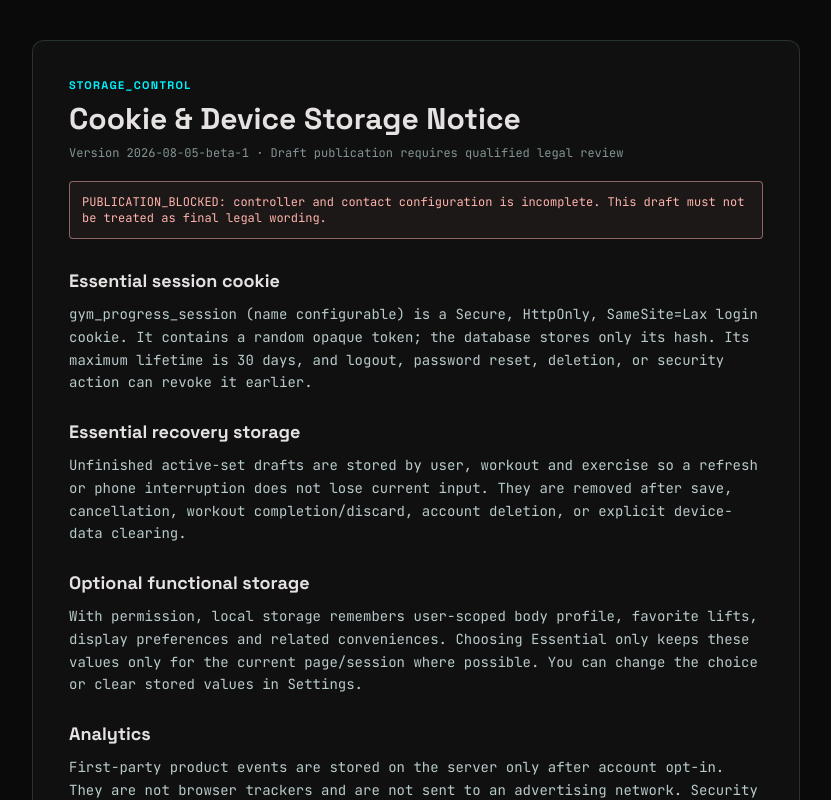
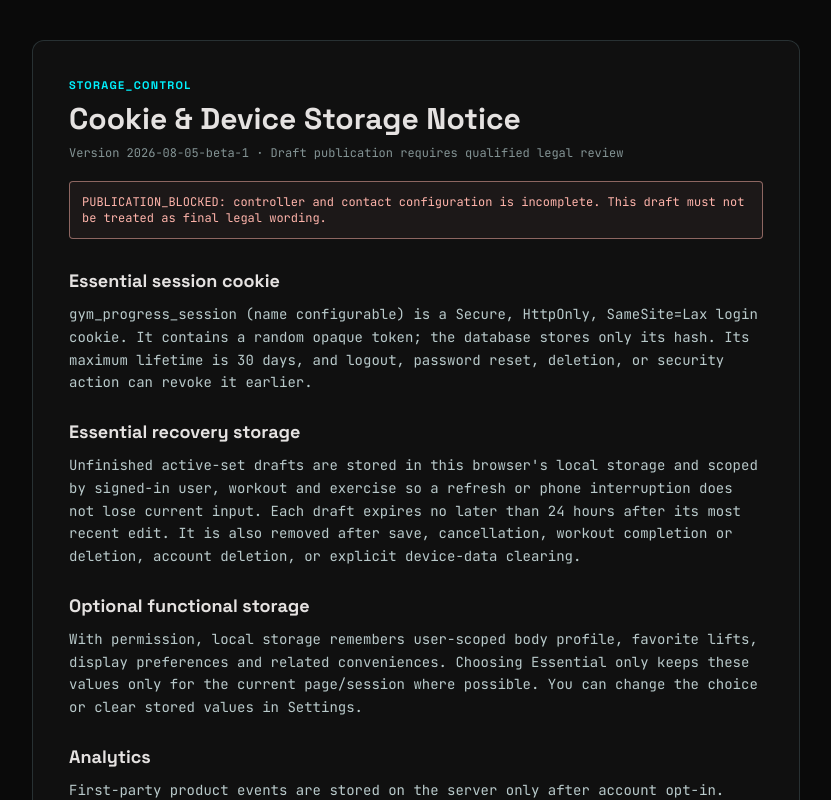
Before and after one commit to haagjjan/gym-track, a Next.js app in the folder apps/web/: page /cookies in a window 1280 px wide. Shown: the top 800 px of the page, without its empty margins (224-1055 px from the left). Built offline with nearby package versions, Linux system fonts and the light colour scheme.

Commit message:
adj: data processing - page cookies

```diff
--- a/apps/web/src/app/cookies/page.tsx
+++ b/apps/web/src/app/cookies/page.tsx
@@ -6,7 +6,7 @@ export const metadata = { title: "Cookie & Device Storage Notice" };
 export default function CookiesPage(): ReactNode {
   return <LegalPage eyebrow="STORAGE_CONTROL" title="Cookie & Device Storage Notice">
     <Section title="Essential session cookie"><p><code>gym_progress_session</code> (name configurable) is a Secure, HttpOnly, SameSite=Lax login cookie. It contains a random opaque token; the database stores only its hash. Its maximum lifetime is 30 days, and logout, password reset, deletion, or security action can revoke it earlier.</p></Section>
-    <Section title="Essential recovery storage"><p>Unfinished active-set drafts are stored by user, workout and exercise so a refresh or phone interruption does not lose current input. They are removed after save, cancellation, workout completion/discard, account deletion, or explicit device-data clearing.</p></Section>
+    <Section title="Essential recovery storage"><p>Unfinished active-set drafts are stored in this browser&apos;s local storage and scoped by signed-in user, workout and exercise so a refresh or phone interruption does not lose current input. Each draft expires no later than 24 hours after its most recent edit. It is also removed after save, cancellation, workout completion or deletion, account deletion, or explicit device-data clearing.</p></Section>
     <Section title="Optional functional storage"><p>With permission, local storage remembers user-scoped body profile, favorite lifts, display preferences and related conveniences. Choosing Essential only keeps these values only for the current page/session where possible. You can change the choice or clear stored values in Settings.</p></Section>
     <Section title="Analytics"><p>First-party product events are stored on the server only after account opt-in. They are not browser trackers and are not sent to an advertising network. Security and administrator audit records are processed separately as essential service records.</p></Section>
   </LegalPage>;
--- a/apps/web/src/app/privacy/page.tsx
+++ b/apps/web/src/app/privacy/page.tsx
@@ -7,7 +7,7 @@ export default function PrivacyPage(): ReactNode {
   const contact = legalContacts();
   return <LegalPage eyebrow="DATA_TRANSPARENCY" title="Privacy Notice">
     <Section title="Controller and contact"><p>{contact.controller}, {contact.address}, controls the processing described here. Privacy requests: {contact.privacyEmail}. Support: {contact.supportEmail}.</p></Section>
-    <Section title="Data we process"><p>We process waitlist email and adult/privacy acknowledgements; account email, username, password hash and authentication records; workout sessions, exercises, sets, notes, templates and calculated progress; privacy and tutorial preferences; optional campaign responses; and, only after opt-in, account-linked first-party product events.</p><p>Body profile, favorite lifts, display settings, active set drafts and filters may be stored in your browser. The app does not use advertising or third-party analytics trackers.</p></Section>
+    <Section title="Data we process"><p>We process waitlist email and adult/privacy acknowledgements; account email, username, password hash and authentication records; workout sessions, exercises, sets, notes, templates and calculated progress; privacy and tutorial preferences; optional campaign responses; and, only after opt-in, account-linked first-party product events.</p><p>Body profile, favorite lifts, display settings, active set drafts and filters may be stored in your browser and scoped to the signed-in user. Active-set drafts use local storage for recovery and expire no later than 24 hours after their most recent edit. The app does not use advertising or third-party analytics trackers.</p></Section>
     <Section title="Purposes"><p>Data is used to operate and secure accounts, provide workout logging and analysis, control the invitation-only beta, recover access, answer support requests, deliver optional in-app feedback prompts, improve the product where consent was given, and meet security/legal obligations.</p></Section>
     <Section title="Processors and transfers"><p>The final processor list must name the actual hosting, Cloudflare edge/tunnel, Resend email, encrypted backup destination, and any external support/status provider, including destination countries and transfer safeguards. Telegram receives only a random request reference and timestamp, not applicant email.</p></Section>
     <Section title="Retention"><p>Active account/workout data remains until deletion. Pending waitlist requests retain up to 180 days; expired/consumed invitations 30 days; opt-in identifiable product events 90 days; campaign responses 180 days after closure; application logs/metrics and encrypted backups at most 30 days; local plaintext dumps seven days.</p></Section>
```
